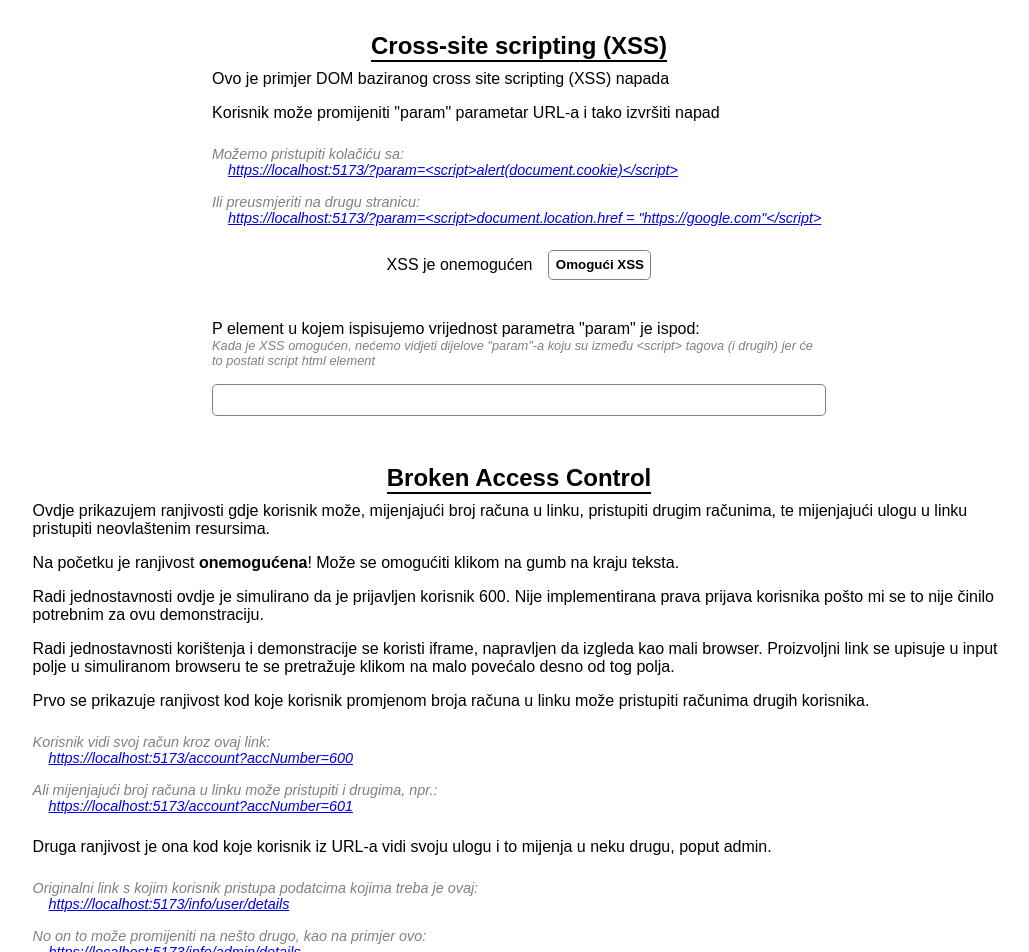
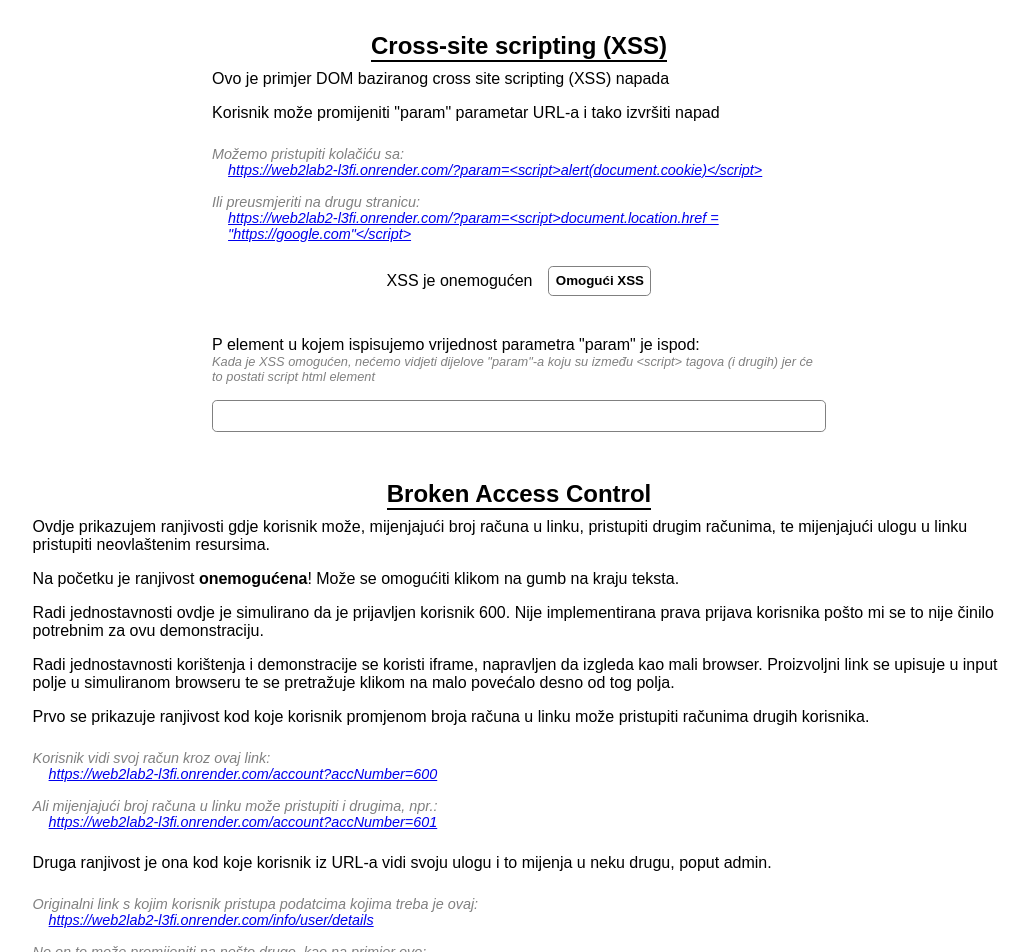
Before and after one commit to SostarkoIgor/Web2Lab2, a React (Vite) app in the folder web2lab2.client/: page / in a window 1280 px wide. Shown: the top 952 px of the page, without its empty margins (121-1150 px from the left). Built offline with nearby package versions, Linux system fonts and the light colour scheme.

Commit message:
fixed frontend links

```diff
--- a/web2lab2.client/src/components/Account.tsx
+++ b/web2lab2.client/src/components/Account.tsx
@@ -17,7 +17,7 @@ const Account : React.FC = () =>{
             //if (loggedIn) setLoggedIn(loggedIn=="true")
             try{
                 if (accountNumber==null) return
-                const response=await axios.get("https://localhost:7261/api/App/account/"+accountNumber+'?isVulnerable='+enabled_)
+                const response=await axios.get("https://web2lab2-backend-h1gx.onrender.com/api/App/account/"+accountNumber+'?isVulnerable='+enabled_)
                 setUserInfo(response.data)
             }
             catch (E){
--- a/web2lab2.client/src/components/BrokenAccessControl.tsx
+++ b/web2lab2.client/src/components/BrokenAccessControl.tsx
@@ -1,8 +1,8 @@
 import React from "react"
 
 const BrokenAccessControl : React.FC = () =>{
-    const [iframeLink, setIframeLink] = React.useState<string>("https://localhost:5173/account?accNumber=600")
-    const [iframeLinkTemp, setIframeLinkTemp] = React.useState<string>("https://localhost:5173/account?accNumber=600")
+    const [iframeLink, setIframeLink] = React.useState<string>("https://web2lab2-l3fi.onrender.com/account?accNumber=600")
+    const [iframeLinkTemp, setIframeLinkTemp] = React.useState<string>("https://web2lab2-l3fi.onrender.com/account?accNumber=600")
     const [isEnabled, setIsEnabled] = React.useState<boolean>(false)
     const iframeRef=React.useRef<HTMLIFrameElement>(null)
     const formatLink = () =>{
@@ -25,11 +25,11 @@ const BrokenAccessControl : React.FC = () =>{
             <div className="exampleContainer">
                 <p className="example">
                     Korisnik vidi svoj račun kroz ovaj link:
-                    <a href="javascript:void(0);" onClick={()=>{setIframeLink(('https://localhost:5173/account?accNumber=600')); setIframeLinkTemp(('https://localhost:5173/account?accNumber=600'))}}>https://localhost:5173/account?accNumber=600</a>
+                    <a href="javascript:void(0);" onClick={()=>{setIframeLink(('https://web2lab2-l3fi.onrender.com/account?accNumber=600')); setIframeLinkTemp(('https://web2lab2-l3fi.onrender.com/account?accNumber=600'))}}>https://web2lab2-l3fi.onrender.com/account?accNumber=600</a>
                 </p>
                 <p className="example">
                     Ali mijenjajući broj računa u linku može pristupiti i drugima, npr.:
-                    <a href="javascript:void(0);" onClick={()=>{setIframeLink(('https://localhost:5173/account?accNumber=601')); setIframeLinkTemp(('https://localhost:5173/account?accNumber=601'))}}>https://localhost:5173/account?accNumber=601</a>
+                    <a href="javascript:void(0);" onClick={()=>{setIframeLink(('https://web2lab2-l3fi.onrender.com/account?accNumber=601')); setIframeLinkTemp(('https://web2lab2-l3fi.onrender.com/account?accNumber=601'))}}>https://web2lab2-l3fi.onrender.com/account?accNumber=601</a>
                 </p>
             </div>
             <div className="explanationContainer">
@@ -40,11 +40,11 @@ const BrokenAccessControl : React.FC = () =>{
             <div className="exampleContainer">
                 <p className="example">
                     Originalni link s kojim korisnik pristupa podatcima kojima treba je ovaj:
-                    <a href="javascript:void(0);" onClick={()=>{setIframeLink('https://localhost:5173/info/user/details'); setIframeLinkTemp(('https://localhost:5173/info/user/details'))}}>https://localhost:5173/info/user/details</a>
+                    <a href="javascript:void(0);" onClick={()=>{setIframeLink('https://web2lab2-l3fi.onrender.com/info/user/details'); setIframeLinkTemp(('https://web2lab2-l3fi.onrender.com/info/user/details'))}}>https://web2lab2-l3fi.onrender.com/info/user/details</a>
                 </p>
                 <p className="example">
                     No on to može promijeniti na nešto drugo, kao na primjer ovo:
-                    <a href="javascript:void(0);" onClick={()=>{setIframeLink('https://localhost:5173/info/admin/details'); setIframeLinkTemp(('https://localhost:5173/info/admin/details'))}}>https://localhost:5173/info/admin/details</a>
+                    <a href="javascript:void(0);" onClick={()=>{setIframeLink('https://web2lab2-l3fi.onrender.com/info/admin/details'); setIframeLinkTemp(('https://web2lab2-l3fi.onrender.com/info/admin/details'))}}>https://web2lab2-l3fi.onrender.com/info/admin/details</a>
                 </p>
             </div>
             <div className='buttonContainer'>
--- a/web2lab2.client/src/components/RoleInfo.tsx
+++ b/web2lab2.client/src/components/RoleInfo.tsx
@@ -12,7 +12,7 @@ const RoleInfo: React.FC = () => {
             const enabled_ = new URLSearchParams(window.location.search).get('enabled')
             if (enabled) setEnabled(enabled_=="true")
             try{
-                const response=await axios.get("https://localhost:7261/api/App/details/"+role+'?isVulnerable='+enabled_)
+                const response=await axios.get("https://web2lab2-backend-h1gx.onrender.com/api/App/details/"+role+'?isVulnerable='+enabled_)
                 setDetails(response.data)
             }
             catch (E){
--- a/web2lab2.client/src/components/XSScomponent.tsx
+++ b/web2lab2.client/src/components/XSScomponent.tsx
@@ -43,14 +43,14 @@ const XSScomponent : React.FC = () => {
             <div className='exampleContainer'>
                 <p className='example'>
                     Možemo pristupiti kolačiću sa:
-                    <a href={'https://localhost:5173/?param=<script>alert(document.cookie)</script>&xss='+(isEnabled?'enable':'disable')}>
-                        {'https://localhost:5173/?param=<script>alert(document.cookie)</script>'}
+                    <a href={'https://web2lab2-l3fi.onrender.com/?param=<script>alert(document.cookie)</script>&xss='+(isEnabled?'enable':'disable')}>
+                        {'https://web2lab2-l3fi.onrender.com/?param=<script>alert(document.cookie)</script>'}
                     </a>
                 </p>
                 <p className='example'>
                     Ili preusmjeriti na drugu stranicu:
-                    <a href={'https://localhost:5173/?param=<script>document.location.href = "https://google.com"</script>&xss='+(isEnabled?'enable':'disable')}>
-                        {'https://localhost:5173/?param=<script>document.location.href = "https://google.com"</script>'}
+                    <a href={'https://web2lab2-l3fi.onrender.com/?param=<script>document.location.href = "https://google.com"</script>&xss='+(isEnabled?'enable':'disable')}>
+                        {'https://web2lab2-l3fi.onrender.com/?param=<script>document.location.href = "https://google.com"</script>'}
                     </a>
                 </p>
             </div>
```
